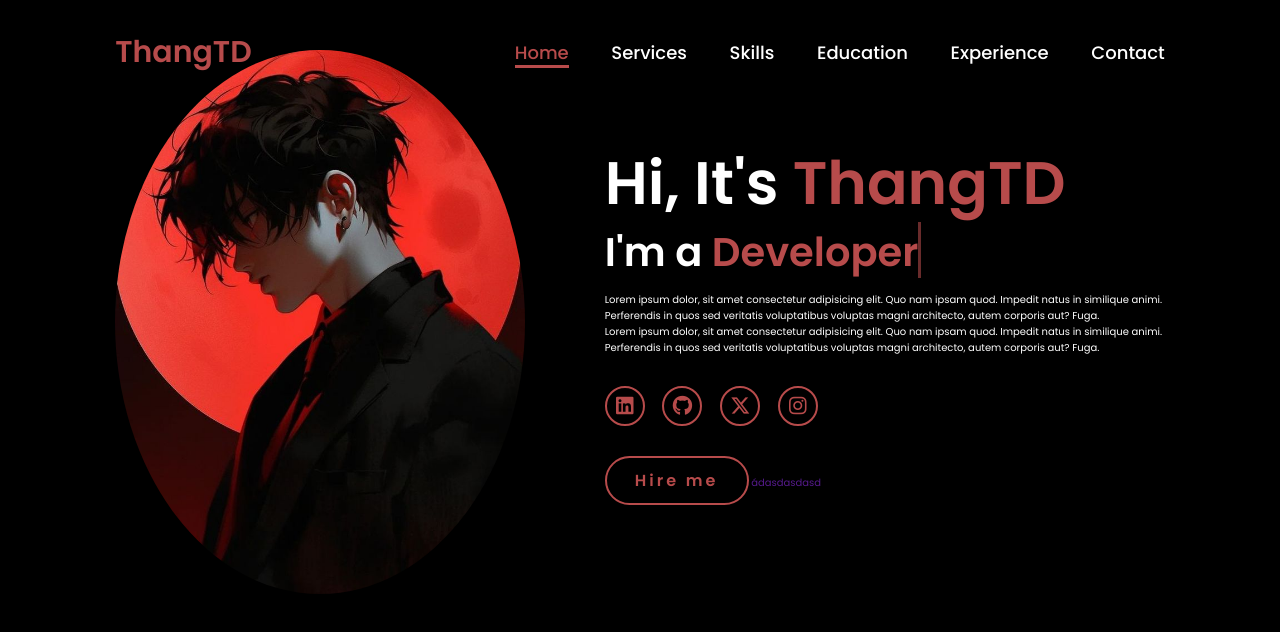
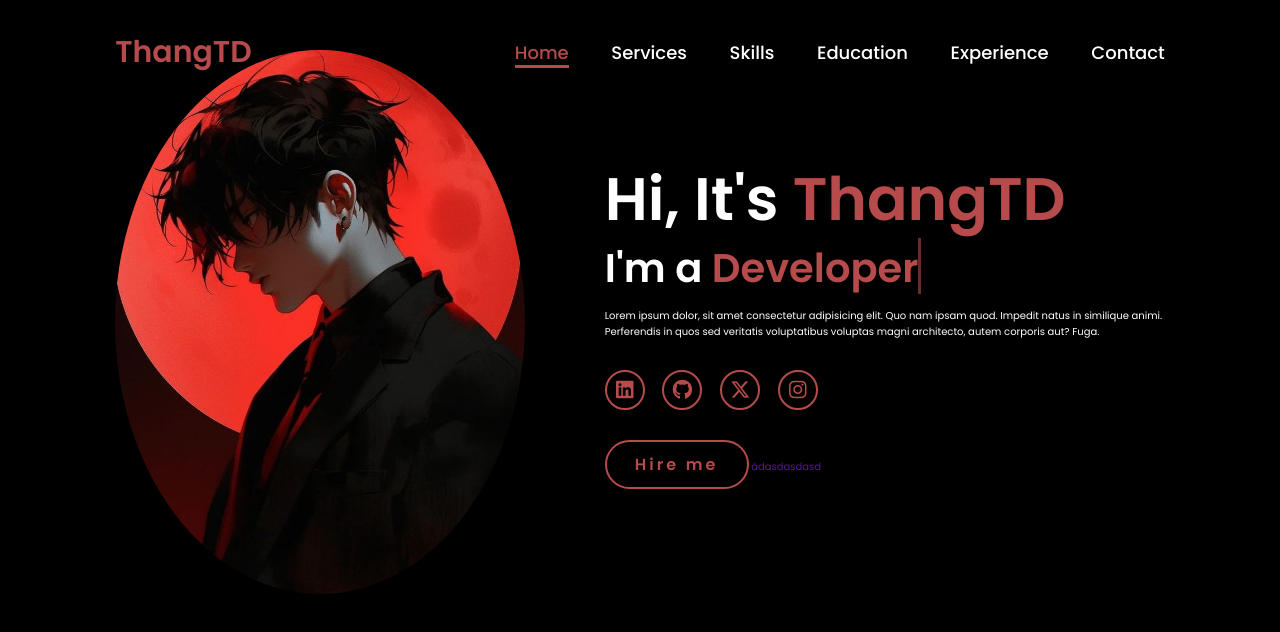
Before and after one commit to ThangTD13/ThangTD1, a plain HTML site: page index.html in a window 1280 px wide. Drawn offline with Linux system fonts and the light colour scheme.

Commit message:
Remove duplicate paragraph from the home section in index.html

```diff
--- a/index.html
+++ b/index.html
@@ -36,12 +36,6 @@
           veritatis voluptatibus voluptas magni architecto, autem corporis aut?
           Fuga.
         </p>
-        <p>
-          Lorem ipsum dolor, sit amet consectetur adipisicing elit. Quo nam
-          ipsam quod. Impedit natus in similique animi. Perferendis in quos sed
-          veritatis voluptatibus voluptas magni architecto, autem corporis aut?
-          Fuga.
-        </p>
         <div class="social-icons">
           <a href=""><i class="fa-brands fa-linkedin"></i></a>
           <a href=""><i class="fa-brands fa-github"></i></a>
```
